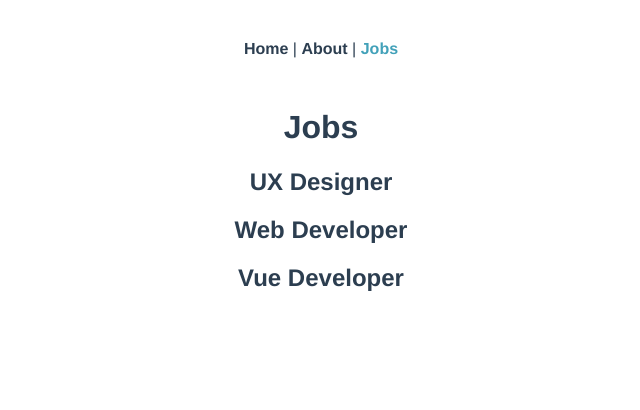
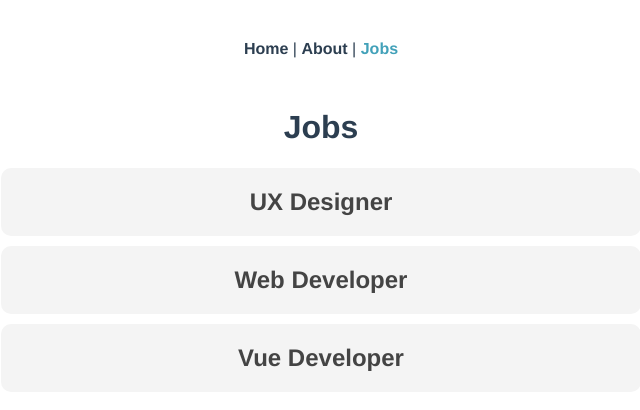
Before and after one commit to ort01/vue-router, a Vue app: page /jobs in a window 1280 px wide. Shown: the top 410 px of the page, without its empty margins (319-959 px from the left). Built offline with nearby package versions, Linux system fonts and the light colour scheme.

Commit message:
Dynamic links

```diff
--- a/src/router/index.js
+++ b/src/router/index.js
@@ -14,7 +14,7 @@
   {
     path: '/about',
     name: 'About',
-    component: About
+    component: About,
   },
   {
     path: '/jobs',
@@ -24,7 +24,8 @@
   {
     path: '/jobs/:id',
     name: 'JobDetails',
-    component: JobDetails
+    component: JobDetails,
+    props: true
   }
 ]
 
--- a/src/views/jobs/JobDetails.vue
+++ b/src/views/jobs/JobDetails.vue
@@ -1,23 +1,18 @@
 <template>
   <h1>Job Details Page</h1>
   <p>The Job ID is {{ id }}</p>
-  <button @click="handleInfo">Route Info</button>
 </template>
 
 <script>
 export default {
   name: "JobDetails",
-  props: {},
+  props: ["id"],
   data() {
     return {
-      id: this.$route.params.id,
+      //   id: this.$route.params.id,
     };
   },
-  methods: {
-    handleInfo() {
-      console.log(this.$route.params.id);
-    },
-  },
+  methods: {},
 };
 </script>
 
--- a/src/views/jobs/Jobs.vue
+++ b/src/views/jobs/Jobs.vue
@@ -1,7 +1,9 @@
 <template>
   <h1>Jobs</h1>
-  <div v-for="job in jobs" :key="job.id">
-    <h2>{{ job.title }}</h2>
+  <div v-for="job in jobs" :key="job.id" class="job">
+    <router-link :to="{ name: 'JobDetails', params: { id: job.id } }">
+      <h2>{{ job.title }}</h2>
+    </router-link>
   </div>
 </template>
 
@@ -24,4 +26,24 @@
 
 <!-- Add "scoped" attribute to limit CSS to this component only -->
 <style scoped>
+.job h2 {
+  background: #f4f4f4;
+  padding: 20px;
+  border-radius: 10px;
+  margin: 10px auto;
+  max-width: 600px;
+  cursor: pointer;
+  color: #444;
+  transition: all 0.5s;
+}
+.job h2:hover {
+  color: #42a1b9;
+  background: #ddd;
+}
+a {
+  text-decoration: none;
+}
+a:visited {
+  color: inherit;
+}
 </style>
```
